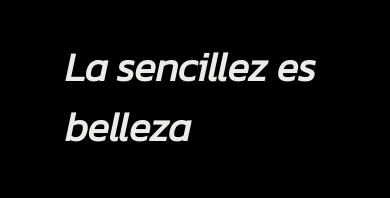
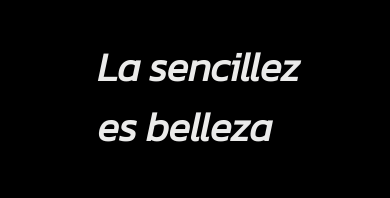
Before and after one commit to alvaroferndez/tienda-online, a plain HTML site: page index.html in a window 390 px wide. Shown: the part 403-601 px from the top of the page. Drawn offline with nearby package versions, Linux system fonts and the light colour scheme.

Commit message:
terminado

```diff
--- a/style.css
+++ b/style.css
@@ -1198,6 +1198,7 @@ footer>*{
       /*eslogan   banner 2/3*/
       .eslogan{
             /*disposicion*/
+            grid-column: 4 / 11;
             grid-row: 3 / 5;
       }
 
```
